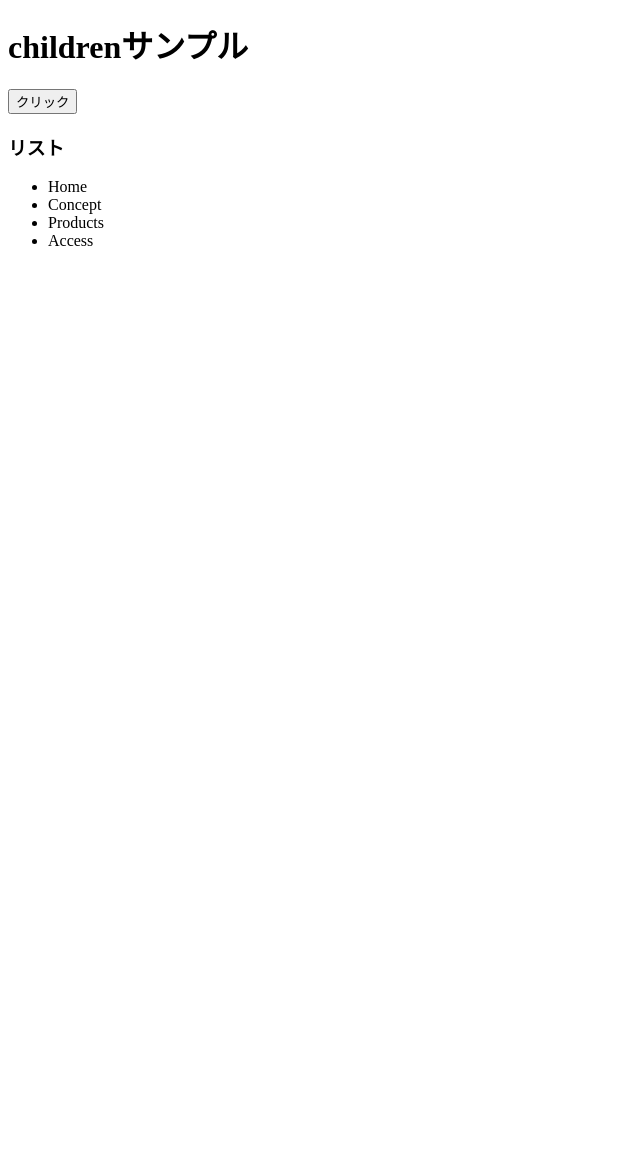
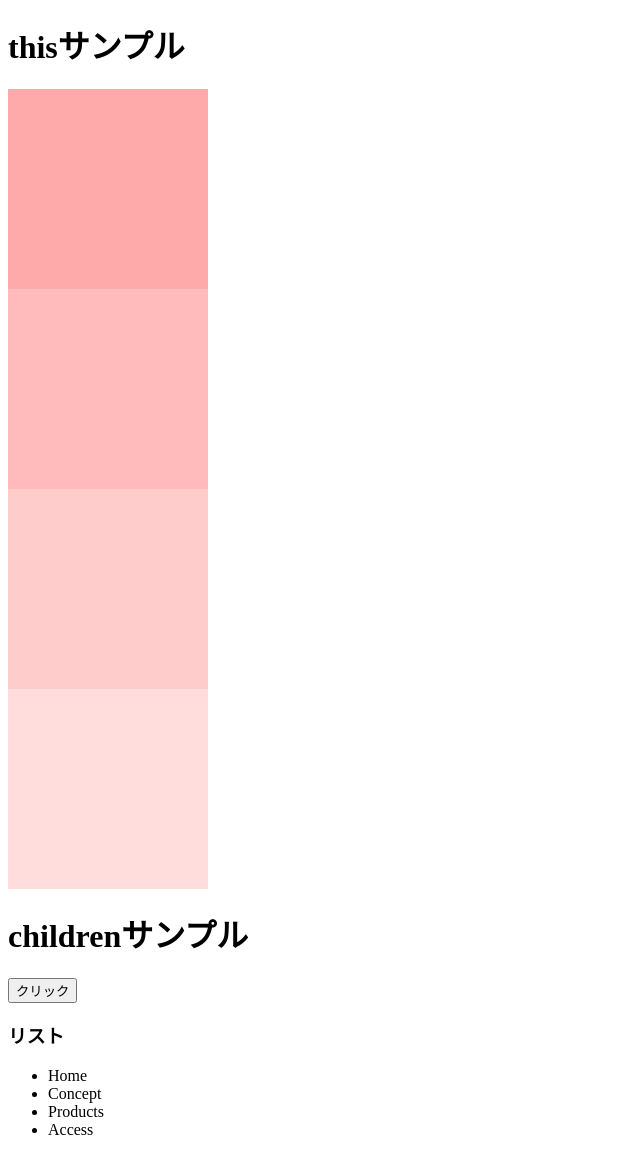
Before and after one commit to Shinta327/javascript, a plain HTML site: page 7/index.html in a window 1280 px wide. Shown: the whole page, without its empty margins (0-640 px from the left). Before the commit the page ends 800 px from the top, so only its background shows below. Drawn offline with Linux system fonts and the light colour scheme.

Commit message:
[Update]7

```diff
--- a/7/app.css
+++ b/7/app.css
@@ -1,8 +1,6 @@
-/* .box1 {
-  background-color: #ffffff;
+.box1 {
   height: 200px;
   width: 200px;
-  float: left;
 }
 
 .bg1 {
@@ -19,4 +17,4 @@
 
 .bg4 {
   background-color: #ffdddd;
-} */
+}
--- a/7/app.js
+++ b/7/app.js
@@ -25,11 +25,11 @@
 
 // 上記のコードをthisを用いて記述
 // this = クリックされた要素、ここではbox1のクラスを持つ4つのdivのうち、クリックされた要素のみスライドアップされる
-// $(function(){
-//   $('.box1').on('click', function(){
-//     $(this).slideUp();
-//   });
-// });
+$(function(){
+  $('.box1').on('click', function(){
+    $(this).slideUp();
+  });
+});
 
 
 // children
--- a/7/index.html
+++ b/7/index.html
@@ -7,15 +7,7 @@
     <link rel="stylesheet" href="app.css" />
   </head>
   <body>
-    <div class="box">
-      <div class="box1 bg1"></div>
-      <div class="box1 bg2"></div>
-      <div class="box1 bg3"></div>
-      <div class="box1 bg4"></div>
-    </div>
-    <script src="jquery-3.6.0.min.js"></script>
-    <script src="app.js"></script>
-  </body>
+
 </html> -->
 
 <!-- childrenの練習 -->
@@ -27,6 +19,16 @@
     <link rel="stylesheet" href="app.css" />
   </head>
   <body>
+    <div>
+      <h1>thisサンプル</h1>
+      <div class="box">
+        <div class="box1 bg1"></div>
+        <div class="box1 bg2"></div>
+        <div class="box1 bg3"></div>
+        <div class="box1 bg4"></div>
+      </div>
+    </div>
+    <div>
       <h1>childrenサンプル</h1>
       <button>クリック</button>
       <h3>リスト</h3>
@@ -36,6 +38,7 @@
         <li>Products</li>
         <li>Access</li>
       </ul>
+    </div>
     <script src="jquery-3.6.0.min.js"></script>
     <script src="app.js"></script>
   </body>
```
Also changed, not shown: 1 other file. Lines whose indentation alone changed are shown as unchanged.
